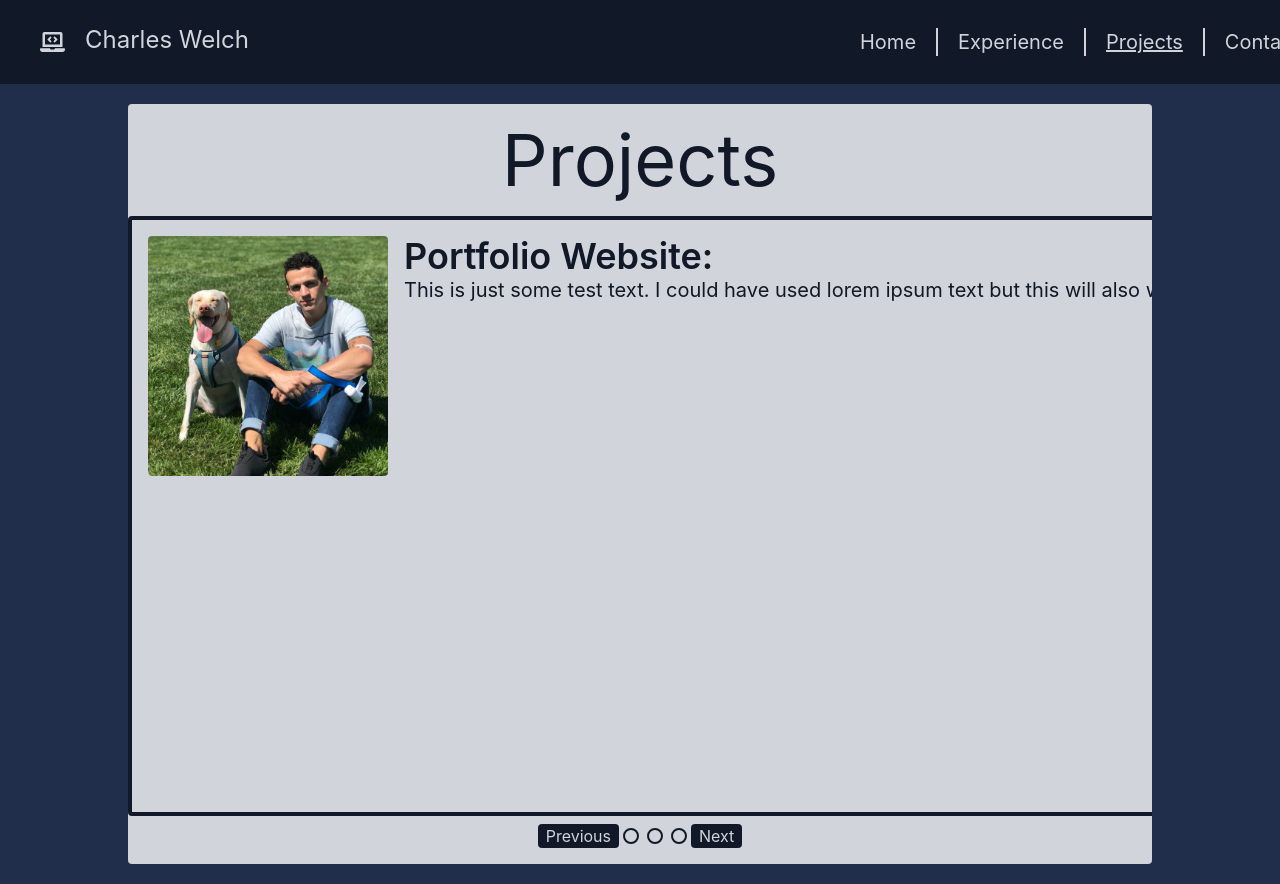
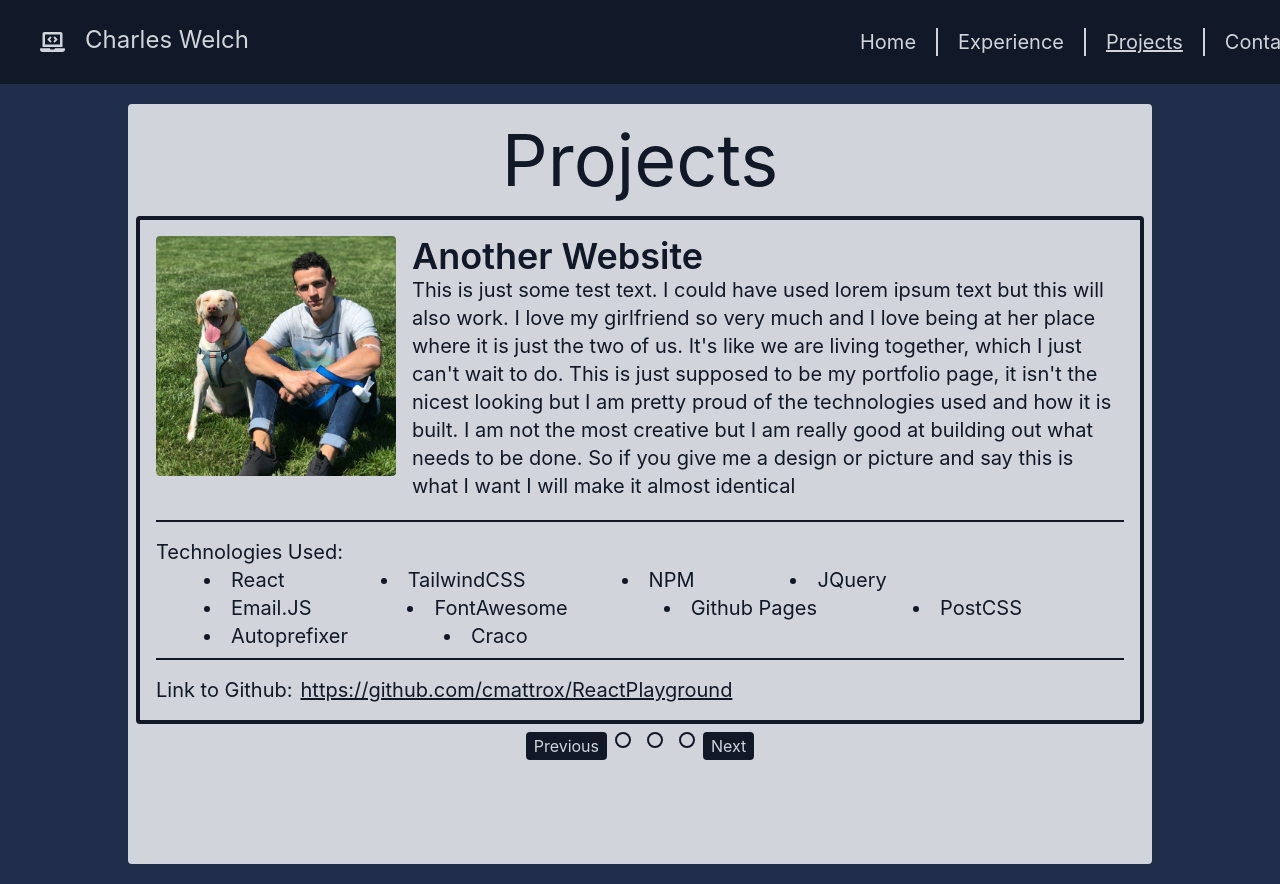
Before and after one commit to cmattrox/ReactPlayground, a React (Create React App) app in the folder react-playground/: page /projects in a window 1280 px wide. Shown: the top 884 px of the page. Built offline with nearby package versions, Linux system fonts and the light colour scheme.

Commit message:
Rebuilding the carousel

```diff
--- a/react-playground/src/components/carousel.js
+++ b/react-playground/src/components/carousel.js
@@ -1,81 +1,72 @@
 import React, { useState, useEffect } from 'react'
-import '../css/carousel.css'
 import CarouselItem from './CarouselItem'
 import { projectInfo } from '../data/data'
 
-const Carousel = ({ children }) => {
+const Carousel = () => {
   const [activeIndex, setActiveIndex] = useState(0)
   const [paused, setPaused] = useState(false)
 
   const updateIndex = (newIndex) => {
     if (newIndex < 0) {
-      newIndex = React.Children.count(children) - 1
-    } else if (newIndex >= React.Children.count(children)) {
+      newIndex = projectInfo.length - 1
+    } else if (newIndex >= projectInfo.length) {
       newIndex = 0
     }
 
     setActiveIndex(newIndex)
   }
 
-  // useEffect(() => {
-  //   const interval = setInterval(() => {
-  //     if (!paused) {
-  //       updateIndex(activeIndex + 1)
-  //     }
-  //   }, 5000)
+  useEffect(() => {
+    const interval = setInterval(() => {
+      if (!paused) {
+        updateIndex(activeIndex + 1)
+      }
+    }, 5000)
 
-  //   return () => {
-  //     if (interval) {
-  //       clearInterval(interval)
-  //     }
-  //   }
-  // })
+    return () => {
+      if (interval) {
+        clearInterval(interval)
+      }
+    }
+  })
 
   return (
-    <div
-      onMouseEnter={() => setPaused(true)}
-      onMouseLeave={() => setPaused(false)}
-      className="carousel overflow-hidden"
-    >
-      <div
-        className="inner pt-5"
-        style={{ transform: `translateX(-${activeIndex * 100}%)` }}
-      >
-        {projectInfo.map(({ title, text, technologies, img }, idx) => (
+    <div className="h-max">
+      <div className="pt-5">
+        {projectInfo.map(({ title, text, technologies, img, link }, idx) => (
           <CarouselItem
             title={title}
             text={text}
             technologies={technologies}
             image={img}
+            link={link}
+            idx={idx}
+            activeIndex={activeIndex}
           />
         ))}
       </div>
-      <div className="indicators pt-2">
+      <div className="pt-2 flex justify-center align-items-center">
         <button
-          className="bg-gray-darkest text-gray-lightest px-2 rounded"
-          onClick={() => {
-            updateIndex(activeIndex - 1)
-          }}
+          className="bg-gray-darkest text-gray-lightest px-2 rounded py-0.5"
+          onClick={() => updateIndex(activeIndex - 1)}
         >
           Previous
         </button>
         {projectInfo.map((index) => {
           return (
             <button
-              className={`${
-                index === activeIndex ? 'bg-gray-darkest' : 'bg-gray-lightest'
-              } rounded-full h-4 w-4 border-gray-darkest border-2 mx-1 mt-1`}
-              onClick={() => {
-                updateIndex(index)
-              }}
+              className={
+                activeIndex === index
+                  ? 'rounded-full border-gray-darkest border-2 bg-gray-darkest h-4 w-4 mx-2'
+                  : 'rounded-full border-gray-darkest border-2 h-4 w-4 mx-2'
+              }
+              id={index}
             ></button>
           )
         })}
         <button
-          className="bg-gray-darkest text-gray-lightest rounded px-2"
-          onClick={() => {
-            updateIndex(activeIndex + 1)
-          }}
+          className="bg-gray-darkest text-gray-lightest rounded px-2 py-0.5"
+          onClick={() => updateIndex(activeIndex + 1)}
         >
           Next
         </button>
--- a/react-playground/src/components/carouselItem.js
+++ b/react-playground/src/components/carouselItem.js
@@ -1,19 +1,47 @@
 import React, { useState } from 'react'
-import '../css/carousel.css'
 
-const CarouselItem = ({ title, text, technologies, image, width }) => {
+const CarouselItem = ({
+  title,
+  text,
+  technologies,
+  image,
+  link,
+  idx,
+  activeIndex,
+}) => {
   return (
     <div
-      className="carousel-item grid grid-cols-3 bg-gray-light text-gray-darkest border-4 border-gray-darkest rounded"
-      style={{ width: width }}
+      className={
+        activeIndex !== idx
+          ? 'hidden'
+          : 'h-full bg-gray-light text-gray-darkest mx-2 border-4 border-gray-darkest rounded'
+      }
+      id={idx}
     >
-      <div className="flex m-4 col-span-1">
+      <div className="flex m-4 pb-5 border-b-2 border-gray-darkest">
         <img src={image} className="h-60 rounded" />
         <div className="pl-4">
           <h1 className="font-semibold text-4xl">{title}</h1>
           <p className="text-xl">{text}</p>
         </div>
       </div>
+      <div className="flex flex-col text-xl ml-4 pb-2 border-b-2 border-gray-darkest m-4">
+        <ul className="list-disc list-inside">
+          Technologies Used:
+          <br />
+          {technologies.map(({ title }, idx) => (
+            <div id={idx} className="float-left">
+              <li className="px-12">{title}</li>
+            </div>
+          ))}
+        </ul>
+      </div>
+      <div className="m-4 text-xl flex">
+        <p>Link to Github:</p>
+        <a href={link} className="underline cursor-pointer pl-2">
+          {link}
+        </a>
+      </div>
     </div>
   )
 }
--- a/react-playground/src/css/carousel.css
+++ /dev/null
@@ -1,26 +0,0 @@
-.carousel {
-  overflow: hidden;
-}
-
-.inner {
-  white-space: nowrap;
-  /* overflow: hidden; */
-  transition: transform 0.3s;
-}
-
-.carousel-item {
-  display: inline-flex;
-  /* overflow: hidden; */
-  /* align-items: center; */
-  /* justify-content: center; */
-  height: 600px;
-}
-
-.indicators {
-  display: flex;
-  justify-content: center;
-}
-
-/* .indicators > button {
-  margin: 5px;
-} */
--- a/react-playground/src/data/data.js
+++ b/react-playground/src/data/data.js
@@ -86,6 +86,7 @@ export const projectInfo = [
   {
     title: 'Portfolio Website:',
     img: Nelson,
+    link: 'https://github.com/cmattrox/ReactPlayground',
     text:
       "This is just some test text. I could have used lorem ipsum text but this will also work. I love my girlfriend so very much and I love being at her place where it is just the two of us. It's like we are living together, which I just can't wait to do. This is just supposed to be my portfolio page, it isn't the nicest looking but I am pretty proud of the technologies used and how it is built. I am not the most creative but I am really good at building out what needs to be done. So if you give me a design or picture and say this is what I want I will make it almost identical",
     technologies: [
@@ -124,6 +125,7 @@ export const projectInfo = [
   {
     title: 'Another Website',
     img: Nelson,
+    link: 'https://github.com/cmattrox/ReactPlayground',
     text:
       "This is just some test text. I could have used lorem ipsum text but this will also work. I love my girlfriend so very much and I love being at her place where it is just the two of us. It's like we are living together, which I just can't wait to do. This is just supposed to be my portfolio page, it isn't the nicest looking but I am pretty proud of the technologies used and how it is built. I am not the most creative but I am really good at building out what needs to be done. So if you give me a design or picture and say this is what I want I will make it almost identical",
     technologies: [
@@ -160,26 +162,12 @@ export const projectInfo = [
     ],
   },
   {
-    title: 'Another Website',
+    title: 'Last Website',
     img: Nelson,
+    link: 'https://github.com/cmattrox/ReactPlayground',
     text:
-      "This is just some test text. I could have used lorem ipsum text but this will also work. I love my girlfriend so very much and I love being at her place where it is just the two of us. It's like we are living together, which I just can't wait to do. This is just supposed to be my portfolio page, it isn't the nicest looking but I am pretty proud of the technologies used and how it is built. I am not the most creative but I am really good at building out what needs to be done. So if you give me a design or picture and say this is what I want I will make it almost identical",
+      "It's like we are living together, which I just can't wait to do. This is just supposed to be my portfolio page, it isn't the nicest looking but I am pretty proud of the technologies used and how it is built. I am not the most creative but I am really good at building out what needs to be done. So if you give me a design or picture and say this is what I want I will make it almost identical",
     technologies: [
-      {
-        title: 'React',
-      },
-      {
-        title: 'TailwindCSS',
-      },
-      {
-        title: 'NPM',
-      },
-      {
-        title: 'JQuery',
-      },
-      {
-        title: 'Email.JS',
-      },
       {
         title: 'FontAwesome',
       },
```
